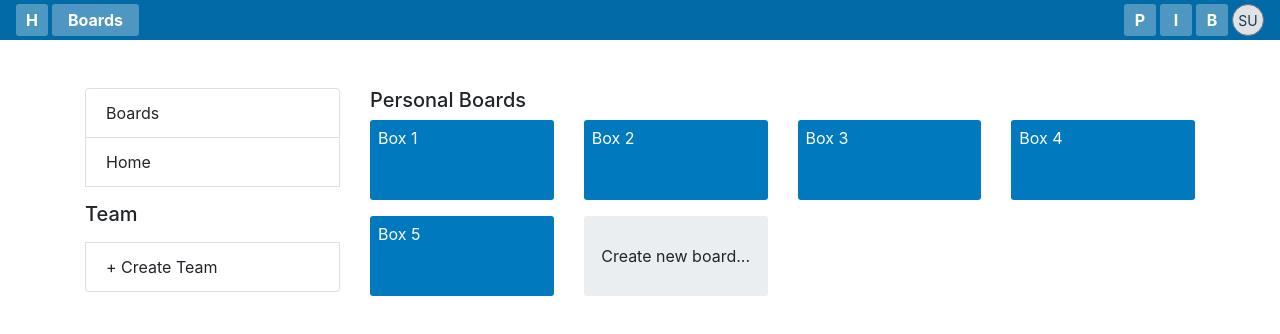
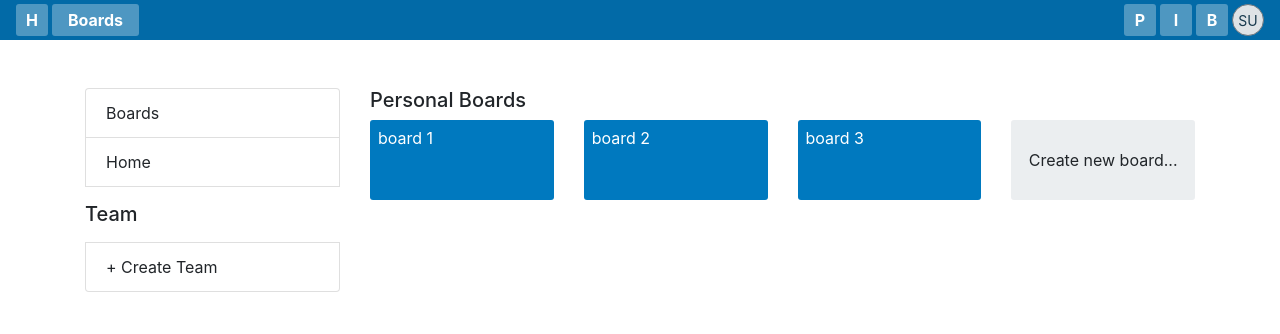
Before and after one commit to SeanningTatum/trello-clone-frontend, a Next.js app: page /boards in a window 1280 px wide. Shown: the top 334 px of the page. Built offline with nearby package versions, Linux system fonts and the light colour scheme.

Commit message:
Create board logic

```diff
--- a/components/board/CreateBoardForm.js
+++ b/components/board/CreateBoardForm.js
@@ -16,7 +16,7 @@ const COLORS = [
   'rgb(131, 140, 145)',
 ]
 
-export default function CreateBoardForm() {
+export default function CreateBoardForm({onCreateBoardClicked}) {
   const [currentBg, setCurrentBg] = useState(COLORS[0])
   const {setValue: setBoardName, ...boardName} = useFormInput('')
 
@@ -53,6 +53,7 @@ export default function CreateBoardForm() {
           borderColor: boardName.value === '' && 'rgba(9, 45, 66, 1)',
         }}
         disabled={boardName.value === ''}
+        onClick={() => onCreateBoardClicked(boardName.value, currentBg)}
       >
         <span>Create Board</span>
       </Button>
--- a/components/dashboard/BoardList.js
+++ b/components/dashboard/BoardList.js
@@ -6,12 +6,12 @@ import {Col} from 'reactstrap'
 import Link from 'next/link'
 
 export default function BoardList({boards}) {
-  return boards.map(num => (
-    <Col md={3} className="mb-3" key={num}>
+  return boards.map((board, ndx) => (
+    <Col md={3} className="mb-3" key={ndx}>
       <Link href="/board">
-        <Box className="px-2">
+        <Box className="px-2" style={{backgroundColor: board.color}}>
           <BoxContainer>
-            <p className="mb-0">Box {num}</p>
+            <p className="mb-0">{board.name}</p>
           </BoxContainer>
         </Box>
       </Link>
--- a/pages/boards.js
+++ b/pages/boards.js
@@ -1,5 +1,4 @@
 // @flow
-
 import React, {useState} from 'react'
 import styled from 'styled-components'
 import {Container, Row, Col, Modal} from 'reactstrap'
@@ -9,8 +8,39 @@ import Sidenav from '../components/dashboard/Sidenav'
 import BoardList from '../components/dashboard/BoardList'
 import CreateBoardForm from '../components/board/CreateBoardForm'
 
+const createBoard = (boardName: string, color: string = 'rgb(0, 121, 191)') => ({
+  name: boardName,
+  color,
+
+  tasks: {
+    'task-1': {id: 'task-1', content: 'Take out the garbage 1'},
+    'task-2': {id: 'task-2', content: 'Imong mama'},
+    'task-3': {id: 'task-3', content: 'Lmao'},
+    'task-4': {id: 'task-4', content: 'Nani'},
+  },
+
+  columns: {
+    'column-1': {
+      id: 'column-1',
+      title: 'Todo',
+      taskIds: ['task-1', 'task-2'],
+    },
+    'column-2': {
+      id: 'column-2',
+      title: 'Another todo',
+      taskIds: ['task-3', 'task-4'],
+    },
+  },
+
+  columnOrder: ['column-1', 'column-2'],
+})
+
+const mockBoards = [createBoard('board 1'), createBoard('board 2'), createBoard('board 3')]
+
 export default function Boards() {
   const [isModalOpen: boolean, setIsModalOpen] = useState(false)
+  const [boards, setBoards] = useState(mockBoards)
+  // Mock board data
 
   function onCreateNewBoardClicked() {
     setIsModalOpen(true)
@@ -18,6 +48,12 @@ export default function Boards() {
 
   function toggleModal() {
     setIsModalOpen(!isModalOpen)
+  }
+
+  function onCreateBoard(boardName: string, color: string) {
+    const newBoard = createBoard(boardName, color)
+    setBoards([...boards, newBoard])
+    setIsModalOpen(false)
   }
 
   return (
@@ -31,7 +67,7 @@ export default function Boards() {
           <Col md={9}>
             <h5>Personal Boards</h5>
             <Row className="justify-space-between">
-              <BoardList boards={[1, 2, 3, 4, 5]} />
+              <BoardList boards={boards} />
               <Col md={3}>
                 <CreateBoardBox className="py-3" onClick={onCreateNewBoardClicked}>
                   <p className="mb-0">Create new board...</p>
@@ -48,7 +84,7 @@ export default function Boards() {
           contentClassName="modalContent"
           backdropClassName="backdrop"
         >
-          <CreateBoardForm />
+          <CreateBoardForm onCreateBoardClicked={onCreateBoard} />
         </StyledModal>
       </Container>
 
```
